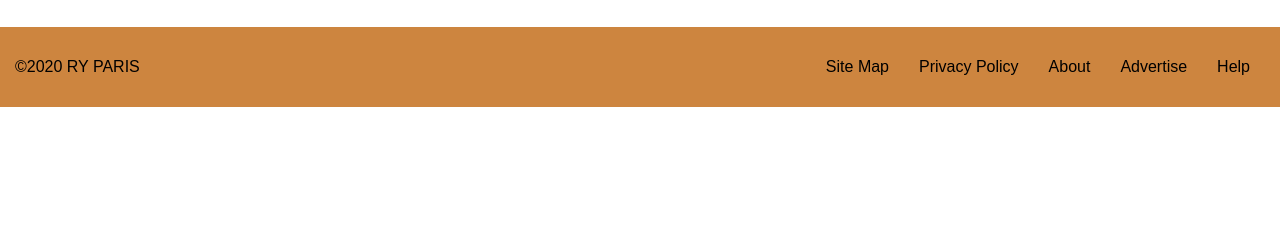
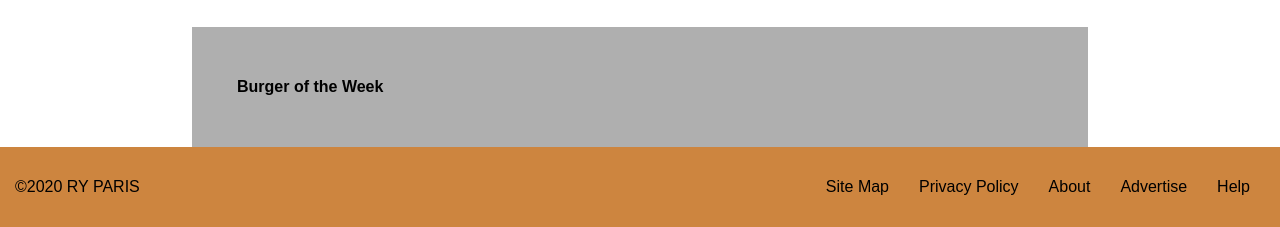
Before and after one commit to orangedragon369-crypto/Ry-Paris-burger, a plain HTML site: page Paris-burger/index.html in a window 1280 px wide. Shown: the part 1777-2004 px from the top of the page. Before the commit the page ends 1884 px from the top, so only its background shows below. Drawn offline with Linux system fonts and the light colour scheme.

Commit message:
Update index.html

```diff
--- a/Paris-burger/index.html
+++ b/Paris-burger/index.html
@@ -7,7 +7,7 @@
         <header class="cont">
             <div class="cont_alt separate center_alt cap">
                 <div>
-                    <img src="images/ryparis-logo.png" alt="Logo" id="Logo">
+                    <a href="index.html"><img src="images/ryparis-logo.png" alt="Logo" id="Logo"></a>
                 </div>
                 <div class="cont_alt center_alt">
                     <div>
@@ -97,6 +97,11 @@
                     </div>
                 </div>
             </div>
+            <div class="info_type2">
+                <h4>
+                    <a href="recipies.html">Burger of the Week</a>
+                </h4>
+            </div>
         </main>
         <footer class="cont_alt split center_alt">
             <div class="space">&copy;2020 RY PARIS</div>
```
